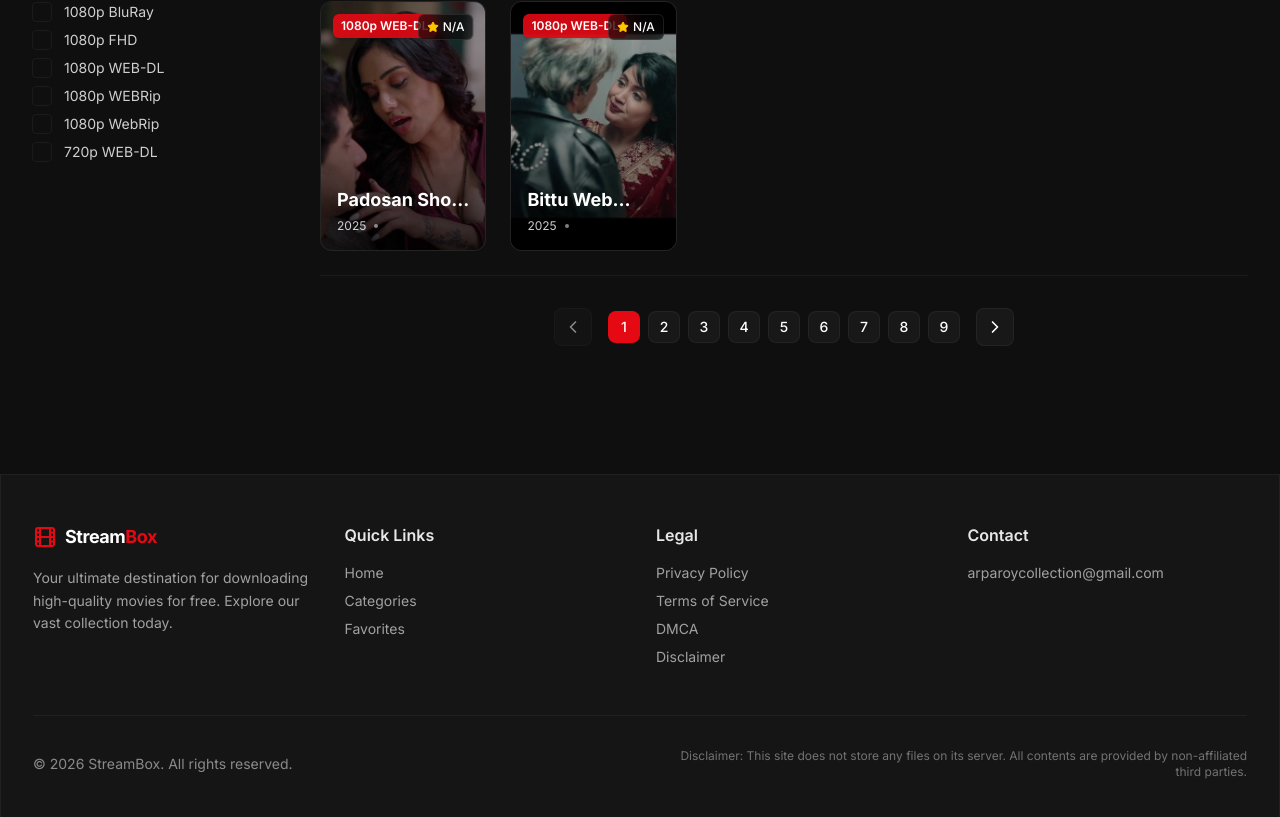
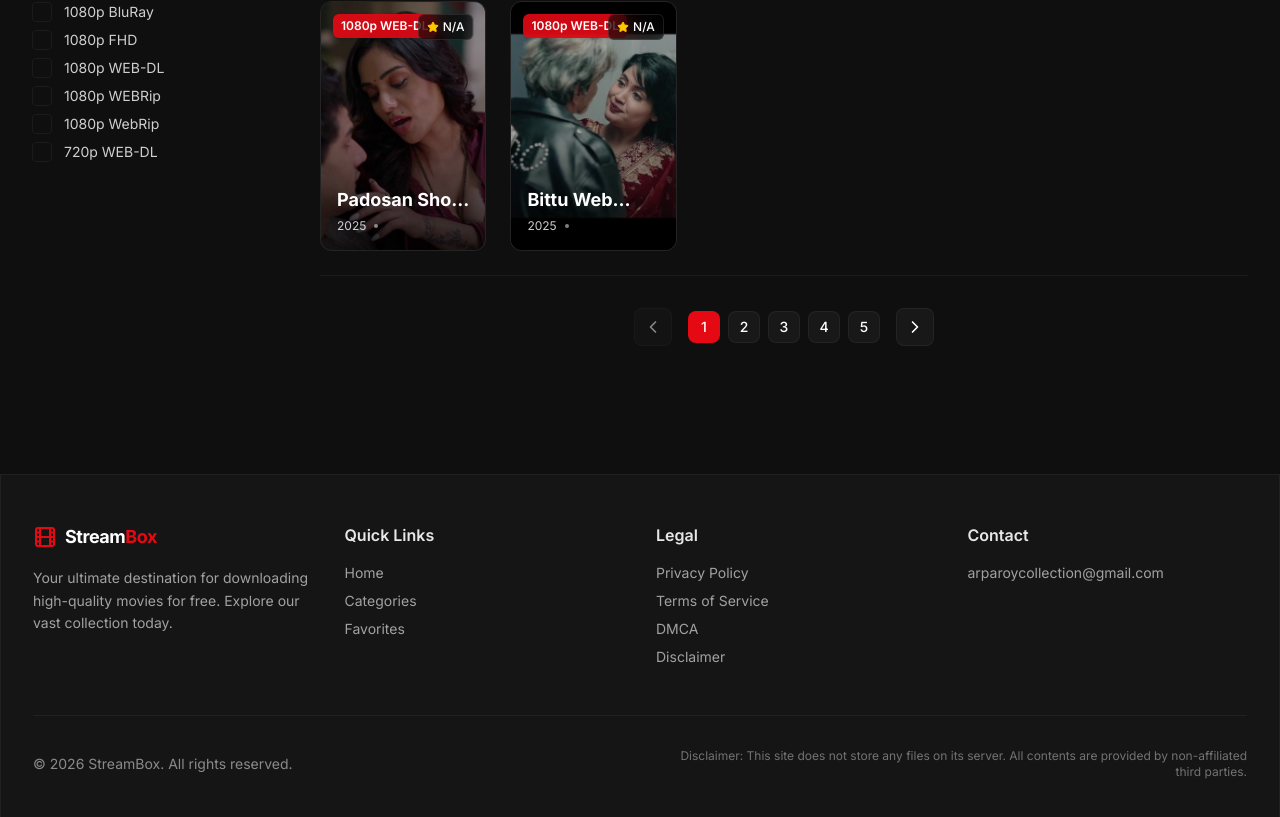
Before and after one commit to arparoy/streambox, a Next.js app: page / in a window 1280 px wide. Shown: the part 1971-2788 px from the top of the page. Built offline with nearby package versions, Linux system fonts and the light colour scheme.

Commit message:
feat: enhance pagination logic in movie grid component
Improved pagination by implementing a dynamic window around current page for better usability.

Co-authored-by: Arpa Roy <190154809+arparoy@users.noreply.github.com>

```diff
--- a/components/movie-grid.tsx
+++ b/components/movie-grid.tsx
@@ -313,19 +313,31 @@ export default function MovieGrid({ initialMovies, categories }: { initialMovies
             </button>
 
             <div className="flex items-center gap-2">
-              {Array.from({ length: totalPages }).map((_, i) => (
+              {(() => {
+                const windowSize = 5;
+                let start = Math.max(1, currentPage - Math.floor(windowSize / 2));
+                let end = start + windowSize - 1;
+                if (end > totalPages) {
+                  end = totalPages;
+                  start = Math.max(1, end - windowSize + 1);
+                }
+                return Array.from({ length: end - start + 1 }).map((_, i) => {
+                  const page = start + i;
+                  return (
                     <button
-                  key={i}
-                  onClick={() => setCurrentPage(i + 1)}
+                      key={page}
+                      onClick={() => setCurrentPage(page)}
                       className={`w-8 h-8 rounded-lg text-sm font-medium transition-colors ${
-                    currentPage === i + 1
+                        currentPage === page
                           ? 'bg-primary text-white'
                           : 'bg-card border border-border-subtle hover:bg-background text-foreground'
                       }`}
                     >
-                  {i + 1}
+                      {page}
                     </button>
-              ))}
+                  );
+                });
+              })()}
             </div>
 
             <button
```
Lines whose indentation alone changed are shown as unchanged.
